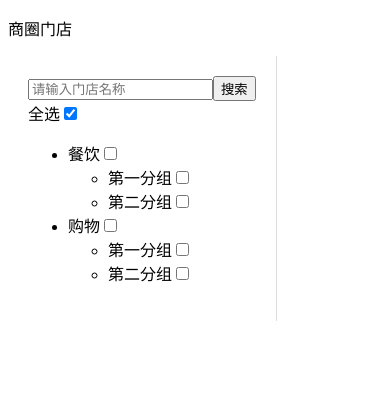
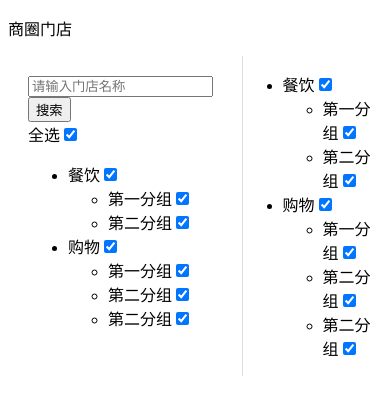
Before and after one commit to HarryLit/educamp, a Vue app: page / in a window 390 px wide. Both pictures are taken after a click on the checkbox 70 px from the left and 113 px from the top of the page. Shown: the top 394 px of the page. Built offline with nearby package versions, Linux system fonts and the light colour scheme.

Commit message:
commit responsive data watch

```diff
--- a/src/components/index.vue
+++ b/src/components/index.vue
@@ -21,7 +21,17 @@
                 </ul>
             </div>
             <div>
+                <ul>
+                    <li v-for="(item) in checkedData" :key="item.keyName">
+                        <div><span>{{item.name}}</span><input type="checkbox" v-model="item.check"></div>
 
+                        <ul>
+                            <li v-for="(itemA) in item.list" :key="itemA.keyName">
+                                <span>{{itemA.name}}</span><input type="checkbox" v-model="itemA.check">
+                            </li>
+                        </ul>
+                    </li>
+                </ul>
             </div>
         </div>
 
@@ -35,28 +45,39 @@ let data = [
     {
         name: '餐饮',
         keyName: 'food',
+        check: false,
         list: [
             {
                 name: '第一分组',
-                keyName: 'firstGorups'
+                keyName: 'firstGorups',
+                check: false,
             },
             {
                 name: '第二分组',
-                keyName: 'secondGorups'
+                keyName: 'secondGorups',
+                check: false,
             }
         ]
     },
     {
         name: '购物',
         keyName: 'shopping',
+        check: false,
         list: [
             {
                 name: '第一分组',
-                keyName: 'firstGorups'
+                keyName: 'firstGorups',
+                check: false,
             },
             {
                 name: '第二分组',
-                keyName: 'secondGorups'
+                keyName: 'secondGorups',
+                check: false,
+            },
+            {
+                name: '第二分组',
+                keyName: 'thirdGorups',
+                check: false,
             }
         ]
     },
@@ -69,40 +90,85 @@ export default {
     data(){
         return {
             data: data,         // 从模拟数据引入的 data
-            checkList: [],      // 记录选中的列表
+            oldData: [],        // 旧数据
+            checkedData: [],    // 记录右边展示的数据
             checkAll: false,    // 记录全选
         }
     },
     computed: {
-        checkedData(){
-            let data = JSON.parse(JSON.stringify(this.data));
-            data = data.filter(item => {
-                if(item.check){
-                    return true;
-                }
-                let checkNone = true;
-                item = item.list.filter(item => {
-                    if(item.check){
-                        checkNone = false;
+
+    },
+    watch:{
+        // 监听 data 变化
+        data: {
+            handler(data){
+                data.forEach((item, i) => {
+                    if(item.check != this.oldData[i].check){
+                        item.list.forEach(listItem => {
+                            listItem.check = item.check;
+                        })
                     }
-                    return item.check
+                    else{
+                        let checkAll = true;
+                        item.list.forEach(listItem => {
+                            if(!listItem.check){
+                                checkAll = false;
+                            }
+                        })
+                        item.check = checkAll;
+                    }
                 })
-                return !checkNone;
-            })
-            console.log(data);
-            return data;
+                let checkAll = true;
+                data.forEach(item => {
+                    if(!item.check){
+                        checkAll = false;
+                    }
+                })
+                this.checkAll = checkAll;
+                this.oldData = JSON.parse(JSON.stringify(data))
+                // 过滤右边显示的数据
+                this.checkDataWatcher(data)
+            },
+            deep: true,
+        },
+        // 监听全选变化
+        checkAll(val){
+            this.data.forEach(item => item.check = val)
         }
     },
     created() {
+        // 给拿到的数据添加 check 属性
         this.data.forEach(item => {
             this.$set(item, 'check', false)
-            // item.check = false;
             item.list.forEach(item => {
                 this.$set(item, 'check', false)
-                // item.check = false;
             });
         })
-        console.log(this.data)
+        // 把原始数据存起来，用来对比变化
+        this.oldData = JSON.parse(JSON.stringify(this.data));
+    },
+    methods: {
+        checkDataWatcher(data){
+            let newData = [];
+            data = JSON.parse(JSON.stringify(data)); // 先复制下来，不能改动原来的数据
+            data.forEach((item, i) => {
+                if(item.check){
+                    newData.push(item);
+                    return;
+                }
+                let checkNone = true;
+                let newItem = item;
+                newItem.list = item.list.filter(listItem => {
+                    if(listItem.check){
+                        checkNone = false;
+                    }
+                    return listItem.check;
+                })
+                !checkNone && newData.push(newItem);
+            })
+            console.log(newData);
+            this.checkedData = newData;
+        }
     }
 }
 </script>
```
